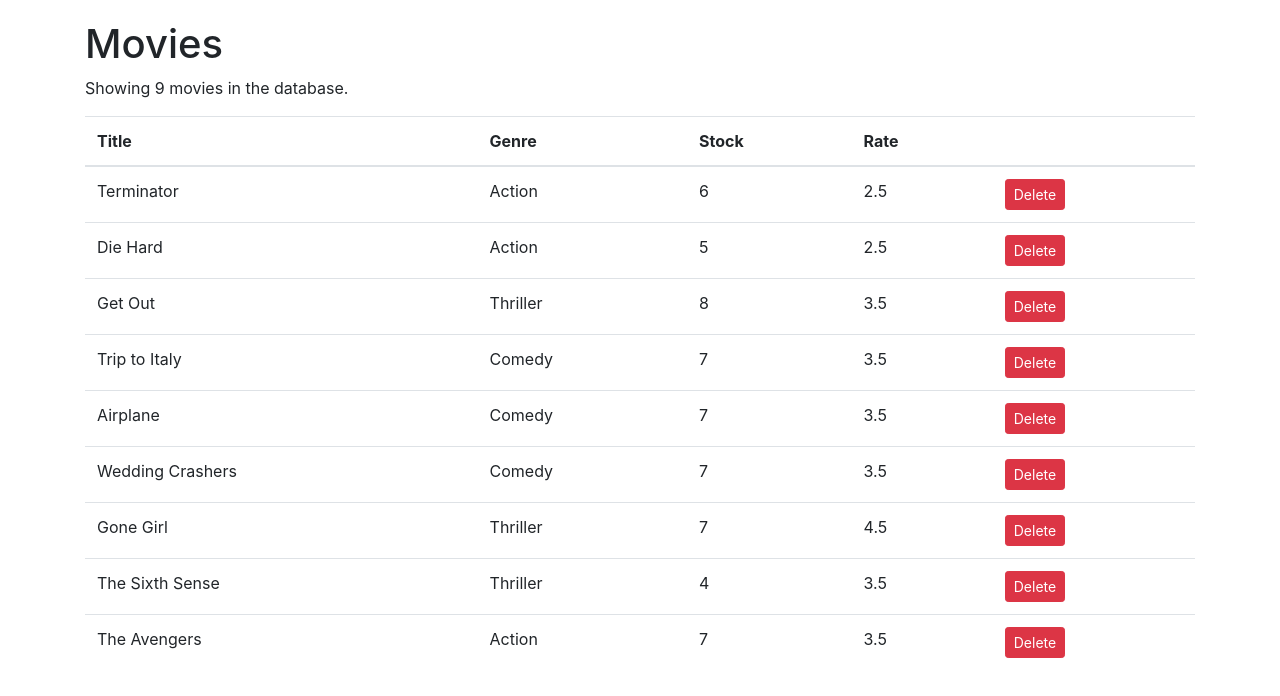
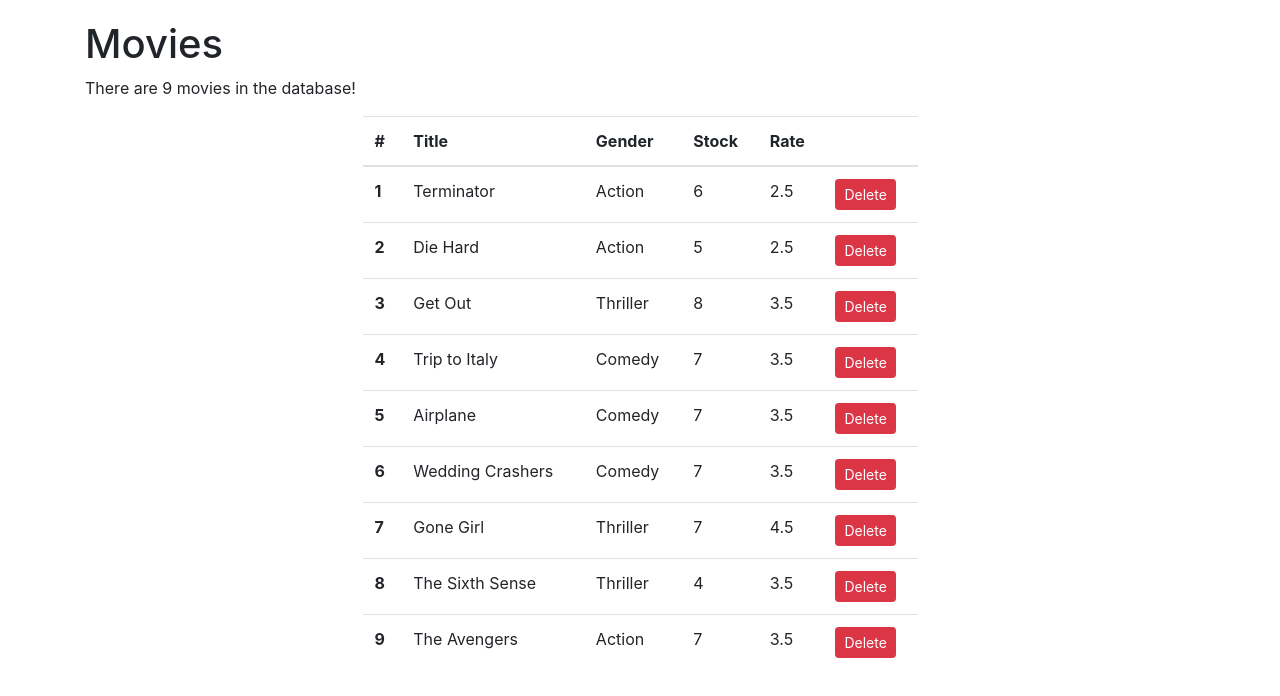
Before and after one commit to haris-begluk/react-vidly-m, a React (Create React App) app: page / in a window 1280 px wide. Shown: the top 696 px of the page. Built offline with nearby package versions, Linux system fonts and the light colour scheme.

Commit message:
Haris Code

```diff
--- a/src/components/movies.jsx
+++ b/src/components/movies.jsx
@@ -1,50 +1,57 @@
 import React, { Component } from "react";
-import { getMovies, deleteMovie } from "../services/fakeMovieService";
+import { getMovies } from "../services/fakeMovieService";
+
 class Movies extends Component {
-  constructor(props) {
-    super(props);
-    this.state = { movies: getMovies() };
-  }
+  numCount = 0;
+  state = {
+    count: 0,
+    movies: getMovies()
+  };
+
   handleDelete = movie => {
     console.log(movie);
     const movies = this.state.movies.filter(m => m._id !== movie._id);
     this.setState({ movies });
+    this.numCount = 0;
   };
   render() {
-    const { length: count } = this.state.movies;
-
-    if (count === 0) return <h2>The are no movies in the database!</h2>;
+    if (this.state.movies.length === 0)
+      return <h1>There are no movies in the database!</h1>;
 
     return (
       <React.Fragment>
-        <p>Showing {count} movies in the database.</p>
-        <table className="table">
+        <p>There are {this.state.movies.length} movies in the database!</p>
+        <table className="table col-md-6 offset-md-3">
           <thead>
             <tr>
+              <th scope="col">#</th>
               <th scope="col">Title</th>
-              <th scope="col">Genre</th>
+              <th scope="col">Gender</th>
               <th scope="col">Stock</th>
               <th scope="col">Rate</th>
               <th />
             </tr>
           </thead>
           <tbody>
-            {this.state.movies.map(movie => (
+            {this.state.movies.map(movie => {
+              return (
                 <tr key={movie._id}>
+                  <th scope="row">{++this.numCount}</th>
                   <td>{movie.title}</td>
                   <td>{movie.genre.name}</td>
                   <td>{movie.numberInStock}</td>
                   <td>{movie.dailyRentalRate}</td>
                   <td>
                     <button
+                      className="btn btn-danger btn-sm"
                       onClick={() => this.handleDelete(movie)}
-                    className="btn btn-danger btn-sm"
                     >
                       Delete
                     </button>
                   </td>
                 </tr>
-            ))}
+              );
+            })}
           </tbody>
         </table>
       </React.Fragment>
```
Lines whose indentation alone changed are shown as unchanged.
